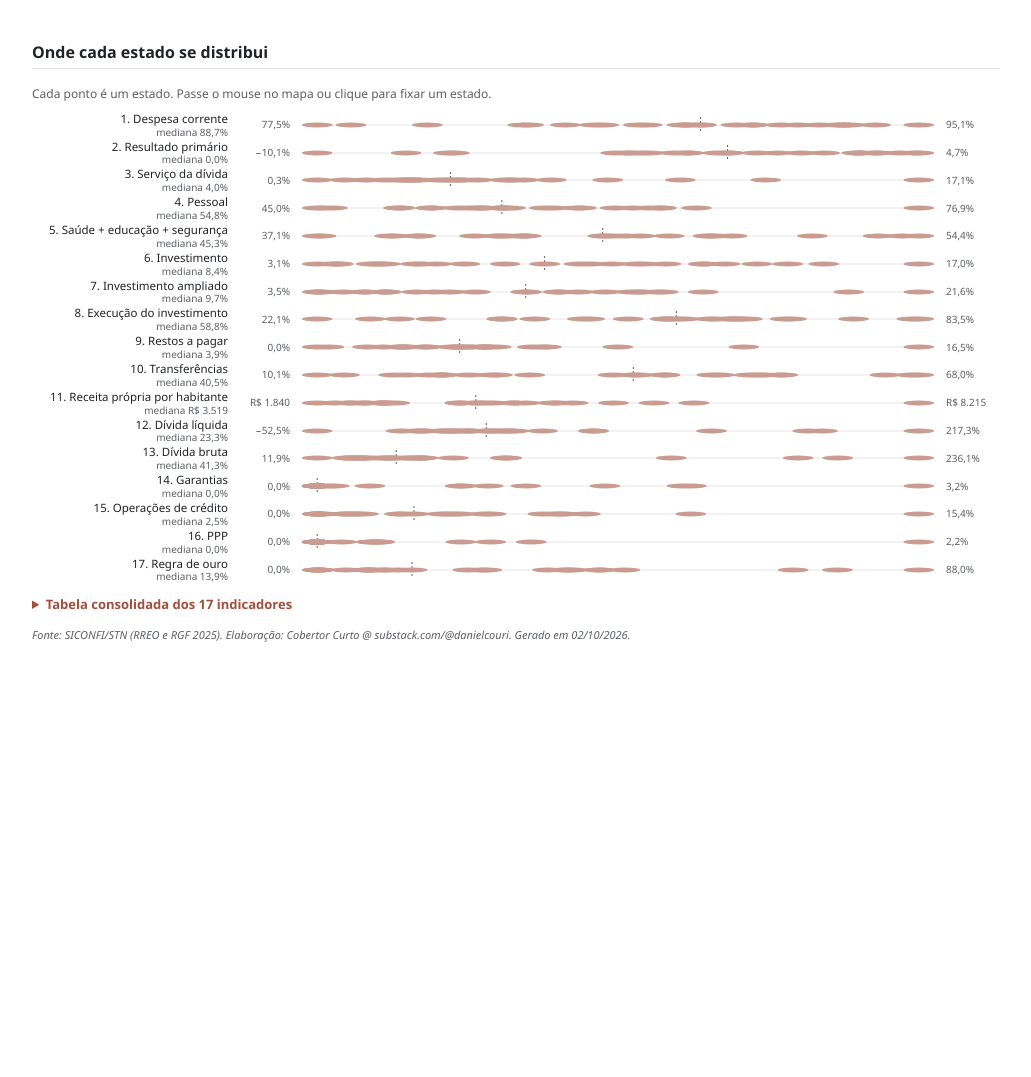
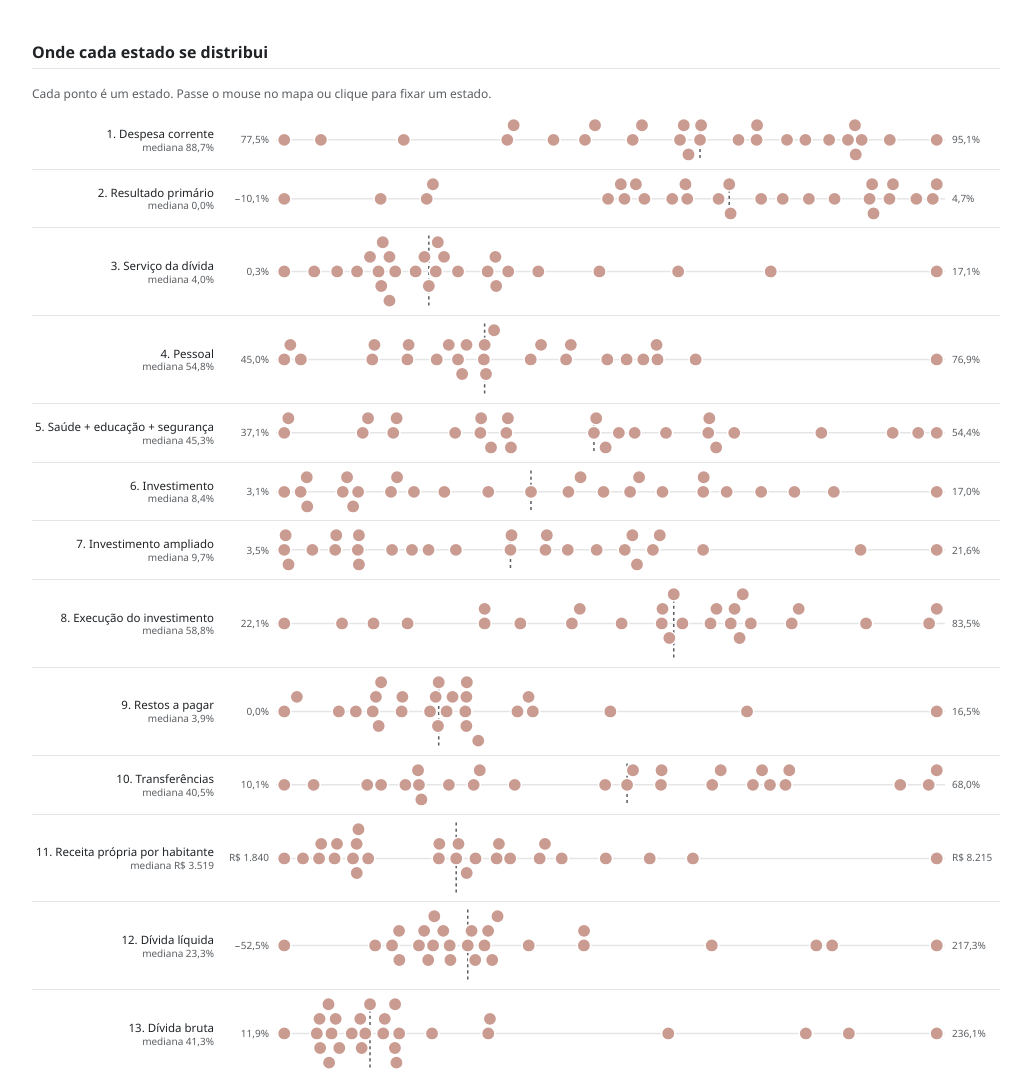
Before and after one commit to couri-consult/radar-fiscal-estados, a plain HTML site: page index.html in a window 1280 px wide. Shown: the part 954-2031 px from the top of the page, without its empty margins (244-1275 px from the left). Before the commit the page ends 1636 px from the top, so only its background shows below. Drawn offline with Linux system fonts and the light colour scheme.

Commit message:
Corrige a distribuição: círculos reais e colmeia em vez de borrão
O preserveAspectRatio="none" esticava o SVG na horizontal e transformava os pontos em
elipses achatadas; com os valores próximos se sobrepondo, cada linha virava uma mancha.
O viewBox passa a ter proporção real e os pontos que colidem são deslocados na vertical,
de modo que a concentração apareça como pilha.

A altura de cada linha acompanha a pilha mais alta (Garantias tem 16 estados em zero e
PPP tem 12 — com altura fixa, esses pontos ficavam fora do viewBox); acima de 76 unidades
a pilha é comprimida, o que é preferível a cortar. Contorno branco separa vizinhos
encostados e o estado selecionado é desenhado por último, para ficar visível na pilha.

Co-Authored-By: Claude Opus 5 <noreply@anthropic.com>

```diff
--- a/index.html
+++ b/index.html
@@ -164,15 +164,17 @@
   svg .uf-sigla { font-size: 9.5px; font-weight: 700; pointer-events: none; }
 
   /* distribuição: uma linha por indicador */
-  .strip { display: grid; grid-template-columns: 196px 54px 1fr 54px; gap: 8px; align-items: center; padding: 1px 0; cursor: pointer; }
+  .strip { display: grid; grid-template-columns: 182px 48px 1fr 48px; gap: 7px; align-items: center; padding: 3px 0; cursor: pointer; border-bottom: 1px solid var(--line); }
+  .strip:last-child { border-bottom: 0; }
   .strip .lim { font-size: 10px; color: var(--muted); font-variant-numeric: tabular-nums; text-align: right; }
   .strip .lim:last-child { text-align: left; }
   .strip:hover { background: var(--panel); }
   .strip .rot { font-size: 11.5px; color: var(--ink); text-align: right; line-height: 1.2; }
   .strip .rot small { display: block; color: var(--muted); font-size: 10px; }
   .strip svg { display: block; }
-  svg .pt-uf { fill: var(--claro); }
-  svg .pt-uf.sel { fill: var(--escuro); }
+  svg .pt-uf { fill: var(--claro); stroke: var(--bg); stroke-width: 1; cursor: pointer; }
+  svg .pt-uf:hover { fill: var(--accent); }
+  svg .pt-uf.sel { fill: var(--escuro); stroke: var(--bg); stroke-width: 1.2; }
   svg .eixo-strip { stroke: var(--line); stroke-width: 1; }
   svg .med-strip { stroke: var(--muted); stroke-width: 1; stroke-dasharray: 2 2; }
   svg .lim-strip { font-size: 9.5px; fill: var(--muted); }
@@ -670,23 +672,50 @@ const DATA = {"ano": 2025, "gerado": "02/10/2026", "estados": [{"uf": "AC", "nom
     document.getElementById('mapa-nota').textContent = ind.leitura.split('. ')[0] + '.';
   }
 
-  // Distribuição: uma linha por indicador, com os 27 estados como pontos
-  const SW = 100, SH = 24;
+  // Distribuição em colmeia: proporção preservada (círculos de verdade) e pontos que
+  // colidem deslocados na vertical, para que a concentração apareça em vez de virar mancha.
+  const SW = 440, PR = 4.4, SH_MIN = 34, SH_MAX = 76;   // viewBox em unidades reais
+  function colmeia(pts, r) {
+    const passo = 2 * r + 0.8;
+    const postos = [];
+    pts.slice().sort((a, b) => a.x - b.x).forEach(p => {
+      let k = 0, y = 0;
+      while (k < 30) {
+        y = (k % 2 ? -1 : 1) * Math.ceil(k / 2) * passo;
+        if (!postos.some(q => Math.abs(q.x - p.x) < 2 * r && Math.abs(q.y - y) < passo - 0.1)) break;
+        k++;
+      }
+      p.y = y; postos.push(p);
+    });
+    // a linha cresce com a pilha mais alta; acima do teto, comprime (sobreposição parcial,
+    // preferível a cortar pontos fora do viewBox)
+    const alcance = Math.max(...pts.map(p => Math.abs(p.y)), 0);
+    let alt = 2 * (alcance + r) + 6;
+    if (alt > SH_MAX) {
+      const f = (SH_MAX / 2 - r - 3) / alcance;
+      pts.forEach(p => p.y *= f);
+      alt = SH_MAX;
+    }
+    return {pts, alt: Math.max(alt, SH_MIN)};
+  }
   function desenhaStrips() {
     let html = '';
     IND.forEach((ind, i) => {
       const ok = E.filter(e => e[ind.k] != null);
       const vs = ok.map(e => e[ind.k]);
       const lo = Math.min(...vs), hi = Math.max(...vs), span = (hi - lo) || 1;
-      const X = v => 3 + (v - lo) / span * (SW - 6);
+      const X = v => PR + 1 + (v - lo) / span * (SW - 2 * (PR + 1));
       const med = mediana(vs);
-      let s = `<svg viewBox="0 0 ${SW} ${SH}" preserveAspectRatio="none" style="width:100%;height:${SH}px" role="img" aria-label="Distribuição de ${esc(ind.titulo)}">`;
-      s += `<line class="eixo-strip" x1="3" y1="12" x2="${SW - 3}" y2="12" vector-effect="non-scaling-stroke"/>`;
-      s += `<line class="med-strip" x1="${X(med).toFixed(2)}" y1="4" x2="${X(med).toFixed(2)}" y2="20" vector-effect="non-scaling-stroke"/>`;
-      ok.forEach(e => {
-        const sel = e.uf === ufSel;
-        s += `<circle class="pt-uf${sel ? ' sel' : ''}" data-uf="${e.uf}" cx="${X(e[ind.k]).toFixed(2)}" cy="12" r="${sel ? 4 : 2.4}" vector-effect="non-scaling-stroke">` +
-             `<title>${esc(e.nome)}: ${val(ind, e[ind.k])}</title></circle>`;
+      const {pts, alt: SH} = colmeia(ok.map(e => ({uf: e.uf, nome: e.nome, v: e[ind.k], x: X(e[ind.k])})), PR);
+      const cy = SH / 2;
+      let s = `<svg viewBox="0 0 ${SW} ${SH.toFixed(1)}" style="width:100%;height:auto" role="img" aria-label="Distribuição de ${esc(ind.titulo)}">`;
+      s += `<line class="eixo-strip" x1="0" y1="${cy.toFixed(1)}" x2="${SW}" y2="${cy.toFixed(1)}"/>`;
+      s += `<line class="med-strip" x1="${X(med).toFixed(1)}" y1="3" x2="${X(med).toFixed(1)}" y2="${(SH - 3).toFixed(1)}"/>`;
+      // o selecionado é desenhado por último, para ficar por cima da pilha
+      pts.sort((a, b) => (a.uf === ufSel) - (b.uf === ufSel)).forEach(p => {
+        const sel = p.uf === ufSel;
+        s += `<circle class="pt-uf${sel ? ' sel' : ''}" data-uf="${p.uf}" cx="${p.x.toFixed(1)}" cy="${(cy + p.y).toFixed(1)}" r="${sel ? PR + 1.5 : PR}">` +
+             `<title>${esc(p.nome)}: ${val(ind, p.v)}</title></circle>`;
       });
       s += '</svg>';
       const selE = ufSel ? ok.find(e => e.uf === ufSel) : null;
@@ -712,7 +741,7 @@ const DATA = {"ano": 2025, "gerado": "02/10/2026", "estados": [{"uf": "AC", "nom
     document.querySelectorAll('#strips .pt-uf').forEach(c => {
       const on = uf != null && c.dataset.uf === uf;
       c.classList.toggle('sel', on);
-      c.setAttribute('r', on ? 4 : 2.4);
+      c.setAttribute('r', on ? 5.9 : 4.4);
     });
   }
   function selecionar(uf) {
```
Also changed, not shown: scripts/painel_template.html (+43 -14 lines).
